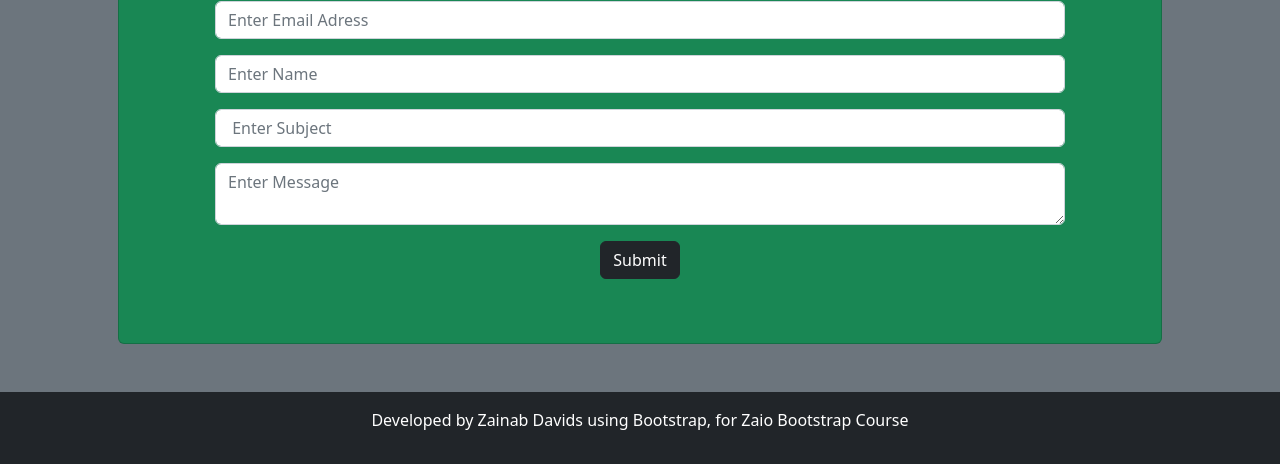
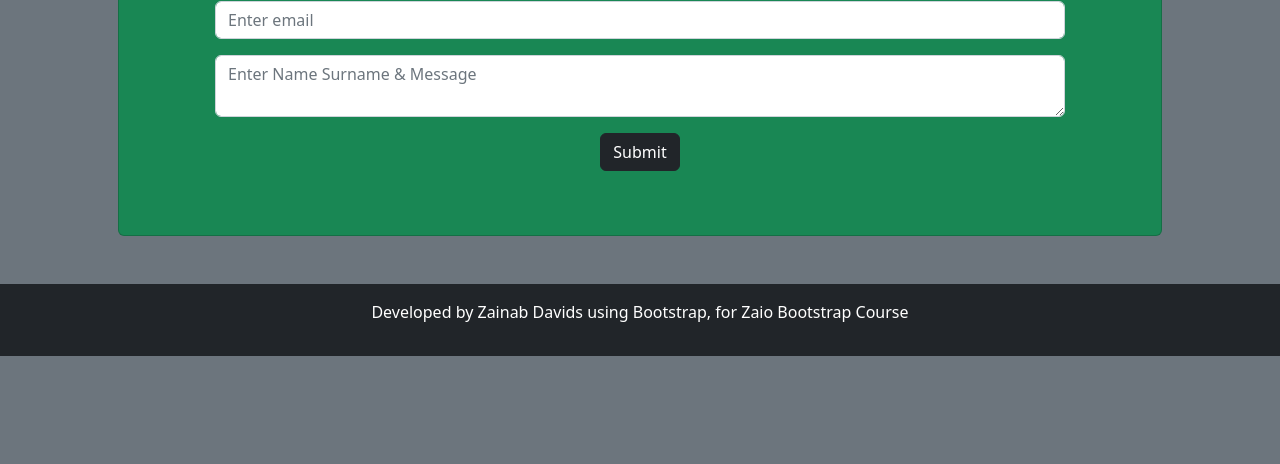
Before and after one commit to Zainab460/zaio-zay-bootstrap-portfolio, a plain HTML site: page index.html in a window 1280 px wide. Shown: the part 3093-3557 px from the top of the page. After the commit the page ends 3449 px from the top, so only its background shows below. Drawn offline with nearby package versions, Linux system fonts and the light colour scheme.

Commit message:
initial files

```diff
--- a/index.html
+++ b/index.html
@@ -221,25 +221,16 @@
           <a class="fs-2 text-dark" href="https://www.github.com/zainab460"  target="_blank"><i class="bi bi-github m-3"></i></a>
 
 
-          <a>
+
+        <form method="POST" action="https://formsubmit.co/zainabdavids460@gmail.com" enctype="multipart/form-data">
+          <input class="form-control mb-3" type="email" name="email" placeholder="Enter email">
+          <textarea class="form-control mb-3" name="message" placeholder="Enter Name Surname & Message"></textarea>
 
 
-          </a>
-          <form>
-            <div class="mb-3">
-              <input type="email" class="form-control" id="email" aria-describedby="emailHelp" placeholder="Enter Email Adress">
-            </div>
-            <div class="mb-3">
-              <input type="text" class="form-control" id="name" placeholder="Enter Name">
-            </div>
-            <div class="mb-3">
-              <input type="text" class="form-control" id="subject" placeholder=" Enter Subject">
-            </div>
-            <div class="mb-3">
-              <textarea class="form-control" aria-label="With textarea" placeholder="Enter Message"></textarea>
-            </div>
-            <a href ="mailto:zainabdavids460@gmail.com" class="btn btn-dark">Submit</a>
-          </form>
+          <button class="btn btn-dark submit" type="submit">Submit</button>
+      </form>
+
+
         </div>
       </div>
     </div>
@@ -259,6 +250,11 @@
     header.classList.toggle("scrolling", window.scrollY > 0)
 
   })
+  // const submit = document.querySelector(".submit")
+
+  // submit.addEventListener("click",(e) =>{
+  //   prevent.default();
+  // })
 </script>
 
 <script src="https://cdn.jsdelivr.net/npm/typed.js@2.0.12"></script>
```
